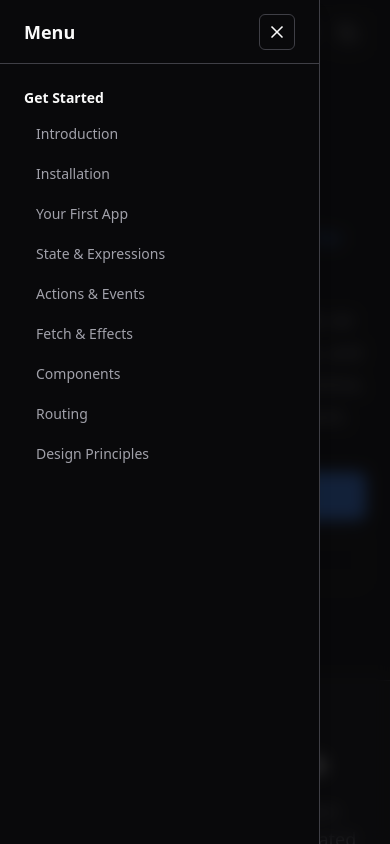
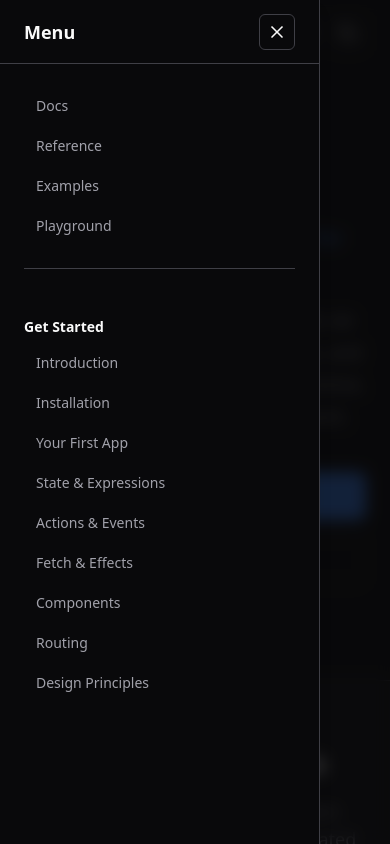
Before and after one commit to yuuichieguchi/constela.dev, a Next.js app: page / in a window 390 px wide. Both pictures are taken after a click on the button 42 px from the left and 31 px from the top of the page. Shown: the top 844 px of the page. Built offline with nearby package versions, Linux system fonts and the light colour scheme.

Commit message:
fix: add top navigation links to mobile menu
Mobile hamburger menu now shows Docs, Reference, Examples, and Playground links at the top.

```diff
--- a/src/components/layout/MobileNav.tsx
+++ b/src/components/layout/MobileNav.tsx
@@ -4,6 +4,7 @@ import { useState, useEffect, useCallback } from 'react';
 import Link from 'next/link';
 import { usePathname } from 'next/navigation';
 import type { NavSection } from '@/lib/navigation';
+import { topNav } from '@/lib/navigation';
 
 interface MobileNavProps {
   navigation: NavSection[];
@@ -65,6 +66,26 @@ export function MobileNav({ navigation, isOpen, onClose }: MobileNavProps) {
         </div>
         <nav className="h-[calc(100vh-var(--header-height))] overflow-y-auto p-6">
           <div className="space-y-6">
+            <ul className="space-y-1">
+              {topNav.map((item) => {
+                const isActive = pathname.startsWith(item.href);
+                return (
+                  <li key={item.href}>
+                    <Link
+                      href={item.href}
+                      className={`block rounded-md px-3 py-2 text-sm font-medium transition-colors ${
+                        isActive
+                          ? 'bg-primary/10 text-primary'
+                          : 'text-muted-foreground hover:bg-muted hover:text-foreground'
+                      }`}
+                    >
+                      {item.title}
+                    </Link>
+                  </li>
+                );
+              })}
+            </ul>
+            <div className="border-t border-border pt-6" />
             {navigation.map((section) => (
               <div key={section.title}>
                 <h3 className="mb-2 text-sm font-semibold text-foreground">
```
